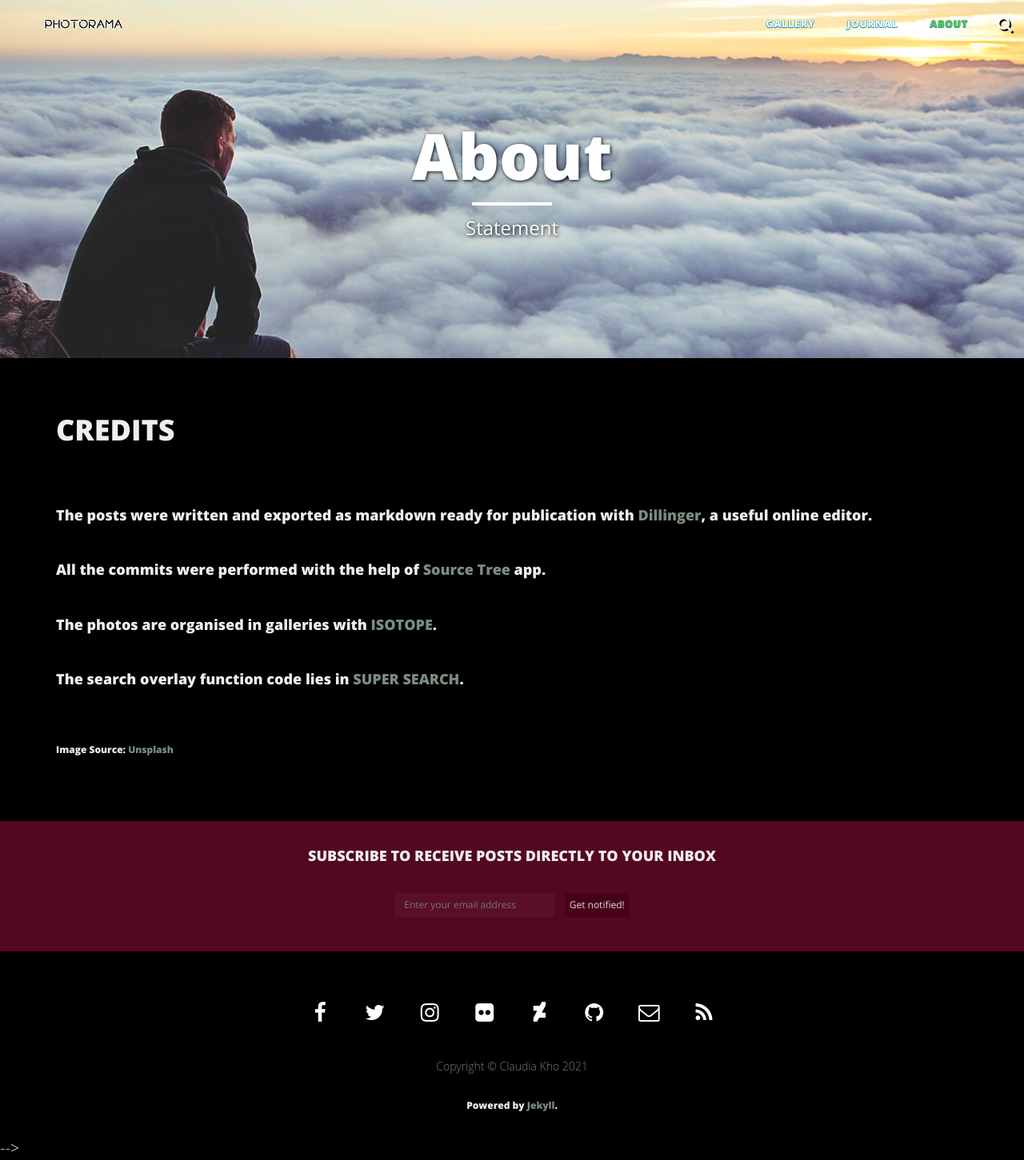
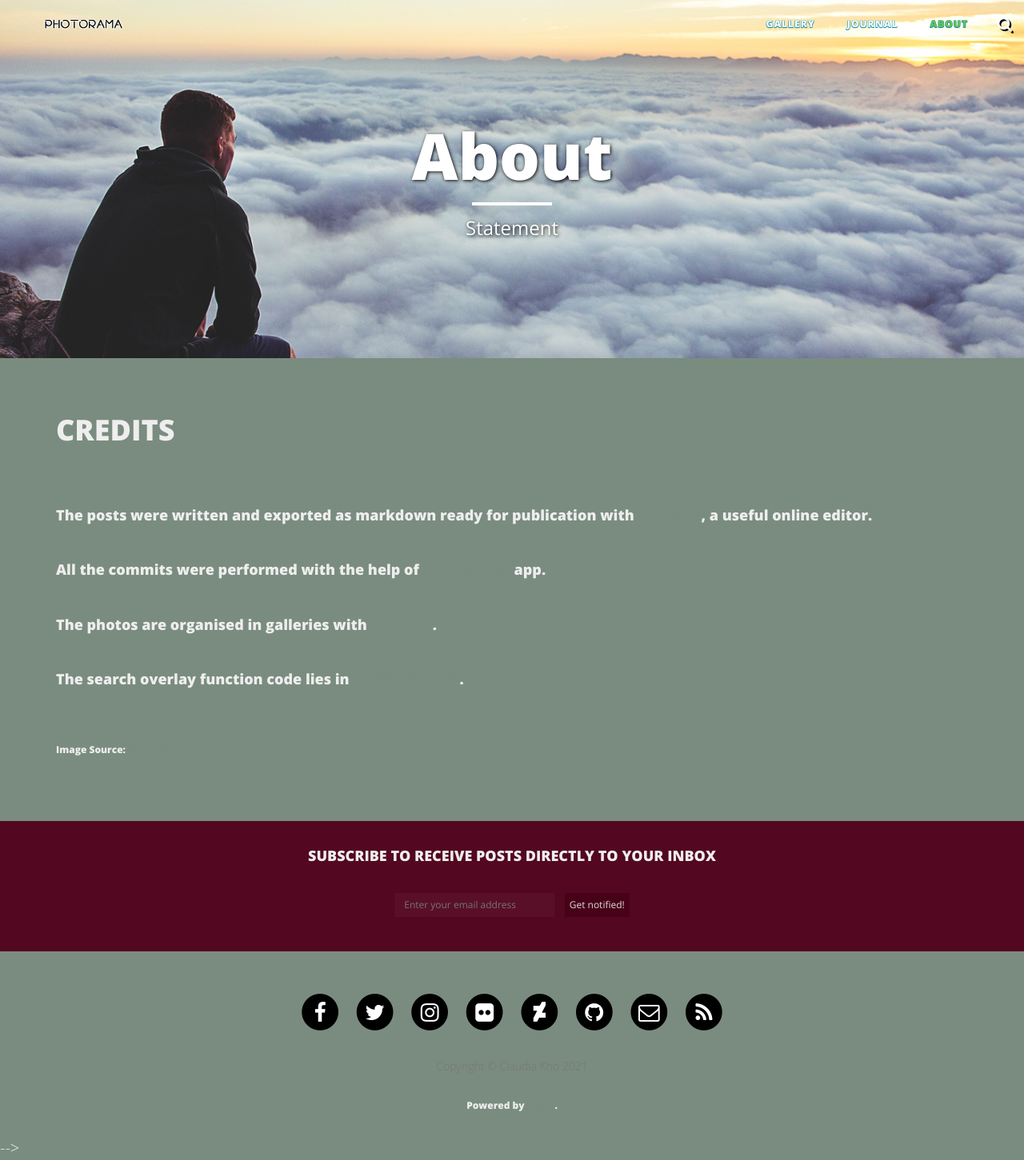
Before and after one commit to khoclaudia/khoclaudia.github.io, a Jekyll site: the page built from about/index.html, in a window 1280 px wide. Shown: the whole page at 80% size. Built offline with Jekyll 4.4.1, drawn with Linux system fonts in a browser that asks for light colours; nearby versions of some CDN libraries.

Commit message:
changed bg color

```diff
--- a/css/main.css
+++ b/css/main.css
@@ -6,7 +6,7 @@
   src:url(https://fonts.gstatic.com/s/opensans/v13/DXI1ORHCpsQm3Vp6mXoaTRa1RVmPjeKy21_GQJaLlJI.woff) format('woff');
   font-size: 20px;
   color: #eee;
-  background-color: #000;
+  background-color: #7a8c7f;
 }
 p {
   line-height: 1.5;
```
